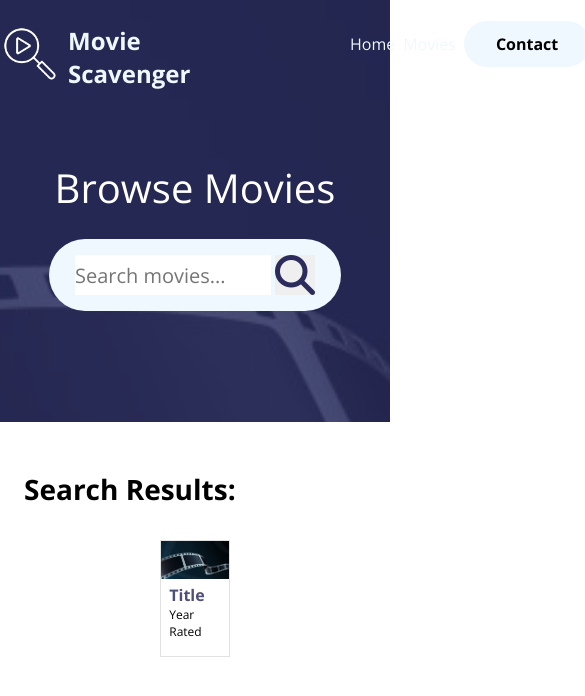
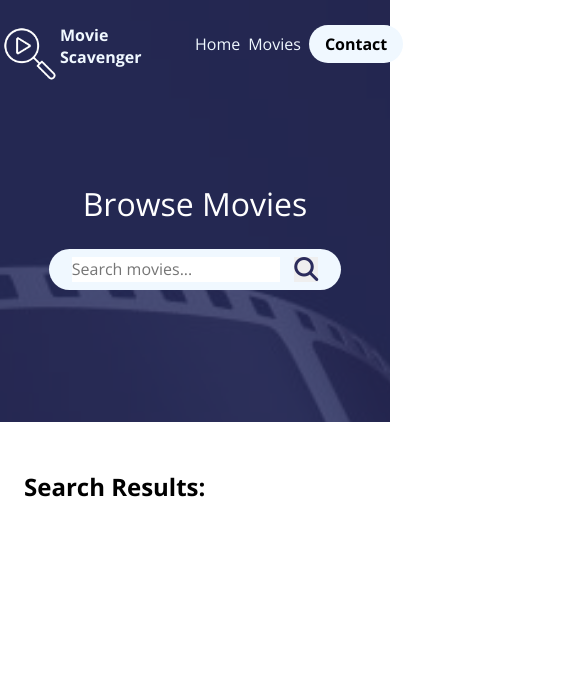
Before and after one commit to jagulay/movie-scavenger, a plain HTML site: page index.html in a window 390 px wide. Shown: the whole page, 585 px wide, since content can reach past the window. Drawn offline with nearby package versions, Linux system fonts and the light colour scheme.

Commit message:
fixed script tag for js in html file and added responsiveness

```diff
--- a/index.html
+++ b/index.html
@@ -6,7 +6,7 @@
     <title>Movie Scavenger</title>
     <link rel="stylesheet" href="style.css">
     <script src="https://kit.fontawesome.com/92cff58b6a.js" crossorigin="anonymous"></script>
-    <script src="index.js" delay></script>
+    <script src="index.js" defer></script>
 </head>
 <body>
     <div class="landing">
@@ -38,18 +38,7 @@
         <div class="container">
             <div class="row">
                 <h3 class="results__header">Search Results:</h3>
-                <div class="movie__list">
-                    <div class="movie__wrapper">
-                        <div class="movie">
-                            <figure class="movie__poster">
-                                <img src="./assets/istockphoto-1302499179-612x612.jpg" class="movie__poster--img">
-                            </figure>
-                            <div class="movie__title">Title</div>
-                            <div class="movie__details movie__year">Year</div>
-                            <div class="movie__details movie__rated">Rated</div>
-                        </div>
-                    </div>
-                </div>
+                <div class="movie__list"></div>
             </div>
         </div>
     </section>
--- a/index.js
+++ b/index.js
@@ -9,6 +9,12 @@ searchBtn.addEventListener("click", () => {
     }
   });
 
+searchInput.addEventListener("keypress", (e) => {
+    if (e.key === "Enter") {
+        searchBtn.click();
+    }
+});
+
 async function searchMovies(query) {
     const res = await fetch(`https://www.omdbapi.com/?s=${encodeURIComponent(query)}&apikey=895e4858`);
     const data = await res.json();
@@ -18,7 +24,7 @@ async function searchMovies(query) {
     } else {
         movieListEl.innerHTML = `<p>No movies found for "${query}".</p>`;
     }
-}
+};
 
 function movieHTML(movie) {
     return `
--- a/style.css
+++ b/style.css
@@ -9,21 +9,21 @@
 
 ul {
     display: flex;
-    justify-content: space-between;
+    justify-content: left;
     align-items: center;
-    width: 100%;
-    max-width: 430px;
+    width: 50%;
 }
 
 li {
     list-style-type: none;
-    padding-right: 8px;
+    margin-right: 8px;
 }
 
 a {
     text-decoration: none;
     cursor: not-allowed;
     color: aliceblue;
+    font-size: 20px;
 }
 
 .container {
@@ -49,27 +49,29 @@ a {
     max-width: 1200px;
     padding: 24px 0;
     display: flex;
+    align-items: center;
     justify-content: space-between;
     margin: 0 auto;
 }
 
 .nav__logo {
-    width: 150px;
+    width: 50%;
+    max-width: 300px;
     height: 40px;
     display: flex;
-    align-items: start;
-    margin-right: 200px;
 }
 
 .nav__logo--img {
     width: 60px;
     height: 60px;
-    margin-right: 8px;
     filter: invert(100);
 }
 
 .nav__logo--text {
+    max-width: 200px;
     font-size: 24px;
+    text-align: left;
+    margin-left: 8px;
 }
 
 .nav__link--contact {
@@ -193,15 +195,17 @@ Search
 
 .movie {
     padding-bottom: 16px;
+    height: 350px;
     border: 1px solid rgba(128, 128, 128, 0.237);
 }
 
 .movie__poster--img {
     width: 100%;
     max-width: 250px;
+    max-height: 250px;
 }
 
-.movie__title, .movie__details {
+.movie__title, .movie__year {
     padding-left: 8px;
 }
 
@@ -210,6 +214,80 @@ Search
     color: rgba(43, 44, 92, 0.83);
 }
 
-.movie__details {
+.movie__year {
     font-size: 12px;
+    margin-top: 8px;
 }
+
+/*
+
+Small devices
+
+*/
+
+@media (max-width: 768px) {
+    .movie__poster--img {
+        max-height: 200px;
+    }
+
+}
+
+@media (max-width: 480px) {
+    .nav__container {
+        width: 100%;
+    }
+
+    .nav__logo--img {
+        margin: 0;
+    }
+
+    .nav__logo--text{
+        max-width: 100px;
+        font-size: 16px;
+        margin: 0;
+    }
+
+    a {
+        font-size: 16px;
+    }
+
+    .nav__link--contact {
+        padding: 8px 16px;
+    }
+
+    .movie__srch--title {
+        font-size: 32px;
+    }
+
+    .movie__srch--bar {
+        padding: 8px 16px;
+    }
+
+    .movie__srch--input {
+        font-size: 16px;
+    }
+
+    .fa-magnifying-glass {
+        font-size: 24px;
+    }
+
+    .results__header {
+        font-size: 24px;
+    }
+
+    .movie {
+        max-height: 275px;
+    }
+
+    .movie__wrapper {
+        width: calc(100%/3);
+    }
+
+    .movie__poster--img {
+        max-height: 175px;
+    }
+
+    .movie__title {
+        font-size: 14px;
+    }
+}
```
